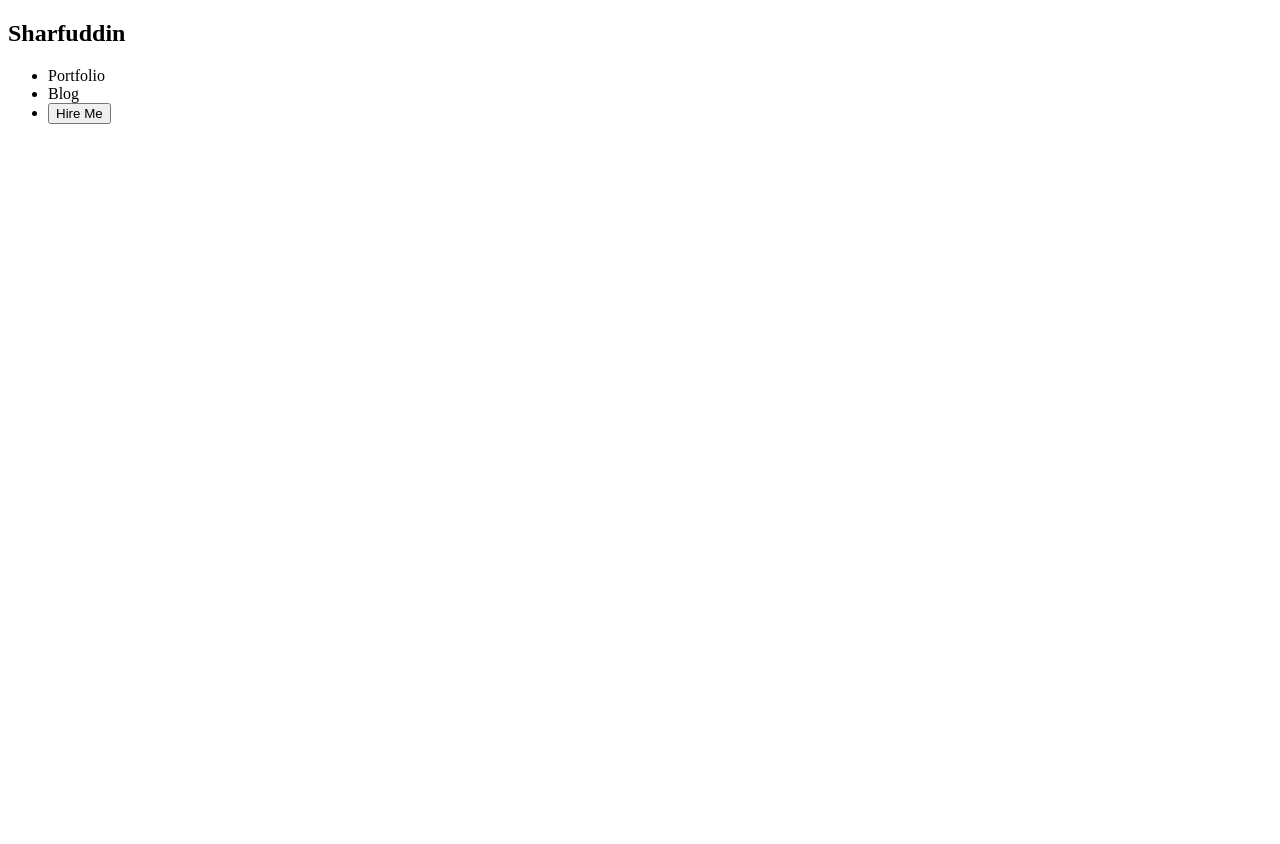
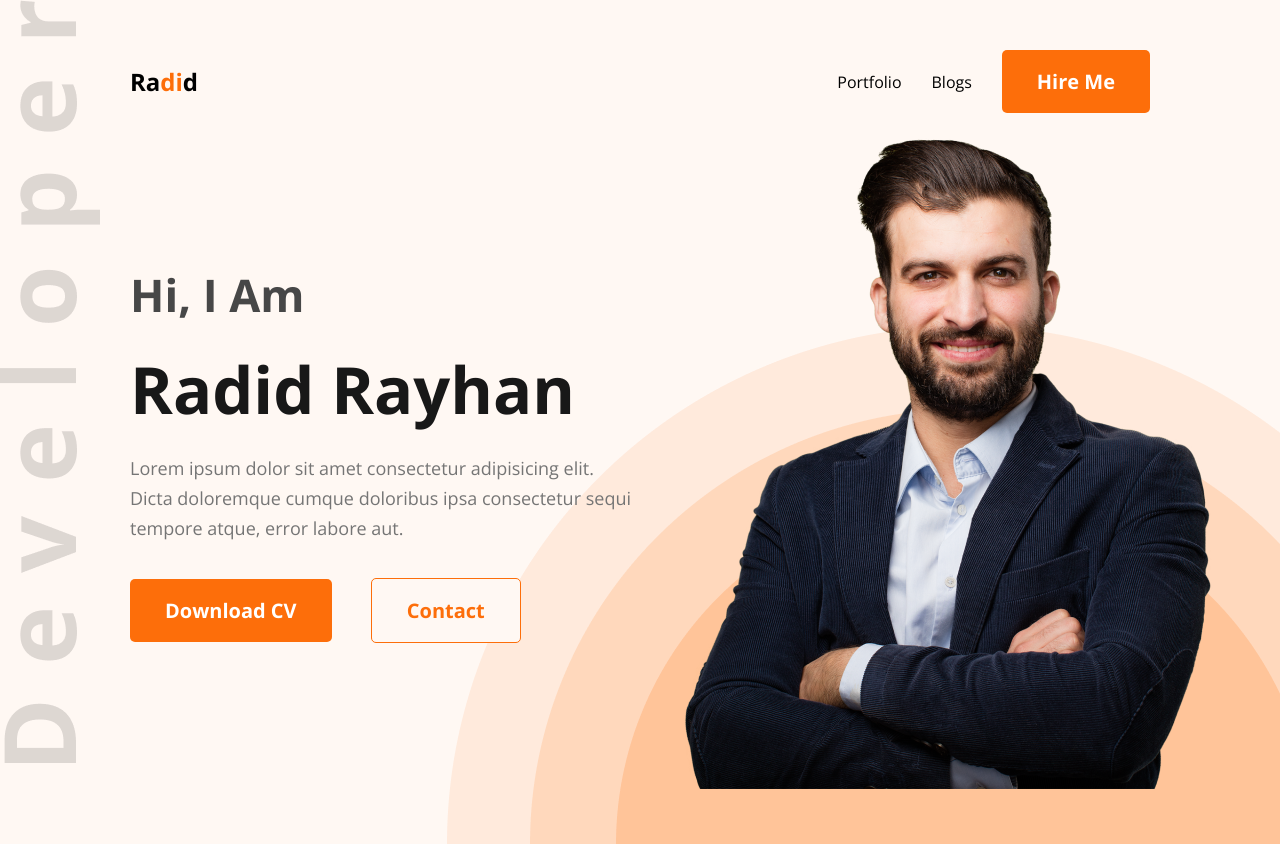
Before and after one commit to sharfuddinzishan/Portfolio, a plain HTML site: page index.html in a window 1280 px wide. Before the commit the page ends 800 px from the top, so only its background shows below. Drawn offline with nearby package versions, Linux system fonts and the light colour scheme.

Commit message:
Header Part

```diff
--- a/index.html
+++ b/index.html
@@ -1,24 +1,50 @@
 <!DOCTYPE html>
 <html lang="en">
   <head>
-    <meta charset="UTF-8">
-    <meta http-equiv="X-UA-Compatible" content="IE=edge">
-    <meta name="viewport" content="width=device-width, initial-scale=1.0">
-    <link rel="stylesheet" href="./styles/portfolio.css">
-    <title>Sharfuddin Portfolio</title>
+    <meta charset="UTF-8" />
+    <meta http-equiv="X-UA-Compatible" content="IE=edge" />
+    <meta name="viewport" content="width=device-width, initial-scale=1.0" />
+    <link rel="stylesheet" href="./styles/portfolio.css" />
+    <link rel="preconnect" href="https://fonts.googleapis.com" />
+    <link rel="preconnect" href="https://fonts.gstatic.com" crossorigin />
+    <link
+      href="https://fonts.googleapis.com/css2?family=Open+Sans:wght@400;700&display=swap"
+      rel="stylesheet"
+    />
+    <title>Radid Portfolio</title>
   </head>
   <body>
-    <header>
-        <h2>Sharf<span>uddin</span></h2>
-        <nav>
-            <ul>
-                <li>Portfolio</li>
-                <li>Blog</li>
-                <li>
-                    <button>Hire Me</button>
+    <header class="header">
+      <nav class="navbar pt-3 mb-3">
+        <h2 class="navbar-brand">Ra<span class="text-orange">di</span>d</h2>
+        <ul class="navbar-nav">
+          <li class="nav-item">Portfolio</li>
+          <li class="nav-item">Blogs</li>
+          <li class="nav-item">
+            <button class="btn btn-orange">Hire Me</button>
           </li>
         </ul>
       </nav>
+      <div class="banner pb-3">
+        <div class="left-banner">
+          <h3 class="hero-subtitle mb-1">Hi, I Am</h3>
+          <h1 class="hero-title">Radid Rayhan</h1>
+          <p class="hero-text mb-2 mt-1">
+            Lorem ipsum dolor sit amet consectetur adipisicing elit. Dicta
+            doloremque cumque doloribus ipsa consectetur sequi tempore atque,
+            error labore aut.
+          </p>
+          <button class="btn btn-orange me-2">Download CV</button>
+          <button class="btn btn-outline-orange">Contact</button>
+        </div>
+        <div class="right-banner">
+          <img
+            class="hero-image"
+            src="./resources/images/hardy.png"
+            alt="Radid Rayhan"
+          />
+        </div>
+      </div>
     </header>
   </body>
 </html>
--- a/styles/portfolio.css
+++ b/styles/portfolio.css
@@ -0,0 +1,107 @@
+* {
+  margin: 0;
+  padding: 0;
+  font-family: "Open Sans", sans-serif;
+}
+/* Common */
+.text-orange {
+  color: #fd6e0a;
+}
+.mt-1 {
+  margin-top: 20px;
+}
+.mt-2 {
+  margin-top: 35px;
+}
+.mt-3 {
+  margin-top: 50px !important;
+}
+.mt-4 {
+  margin-top: 110px;
+}
+.mt-5 {
+  margin-top: 130px;
+}
+.mb-1 {
+  margin-bottom: 20px !important;
+}
+.mb-2 {
+  margin-bottom: 35px !important;
+}
+.mb-5 {
+  margin-bottom: 50px !important;
+}
+.me-2 {
+  margin-right: 35px !important;
+}
+.pt-3 {
+  padding-top: 50px !important;
+}
+.pb-3 {
+  padding-bottom: 50px !important;
+}
+.btn {
+  font-weight: 700;
+  font-size: 20px;
+  line-height: 27px;
+  color: #ffffff;
+  padding: 18px 35px;
+  border: none;
+  border-radius: 5px;
+}
+.btn-orange {
+  background-color: #fd6e0a;
+}
+.btn-outline-orange {
+  background-color: #fff8f3;
+  color: #fd6e0a;
+  border: 1px solid #fd6e0a;
+}
+.btn-outline-orange:hover {
+  background-color: #fd6e0a;
+  color: #ffffff;
+}
+.header {
+  background-color: #fff8f3;
+  background-image: url("../resources/images/developer.png"),
+    url("../resources/images/header_bg.png");
+  background-repeat: no-repeat;
+  background-position: top left, bottom right;
+}
+/* nav  */
+.navbar {
+  display: flex;
+  justify-content: space-between;
+  align-items: center;
+  margin: 0px 130px;
+}
+.navbar-nav {
+  display: flex;
+  gap: 30px;
+  align-items: center;
+}
+.nav-item {
+  list-style: none;
+}
+/* Banner  */
+.banner {
+  display: flex;
+  align-items: center;
+  margin: 0px 60px 0px 130px;
+}
+.hero-subtitle {
+  font-weight: 600;
+  font-size: 45px;
+  color: #474747;
+}
+.hero-title {
+  font-weight: 700;
+  font-size: 65px;
+  color: #181818;
+}
+.hero-text {
+  font-weight: 400;
+  font-size: 18px;
+  line-height: 30px;
+  color: #757575;
+}
```
Lines whose indentation alone changed are shown as unchanged.
